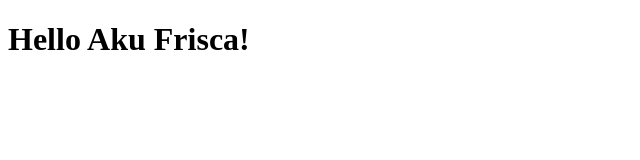
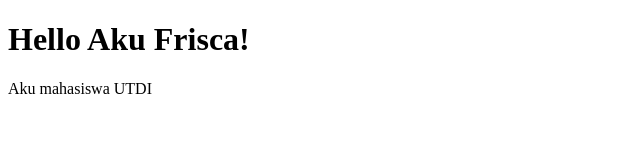
Before and after one commit to frisca23/gitremote, a plain HTML site: page index.html in a window 1280 px wide. Shown: the whole page, without its empty margins (0-640 px from the left). Drawn offline with Linux system fonts and the light colour scheme.

Commit message:
Update file index.html

```diff
--- a/index.html
+++ b/index.html
@@ -5,5 +5,6 @@
 </head>
 <body>
     <h1>Hello Aku Frisca!</h1>
+    <p>Aku mahasiswa UTDI</p>
 </body>
 </html>
```
